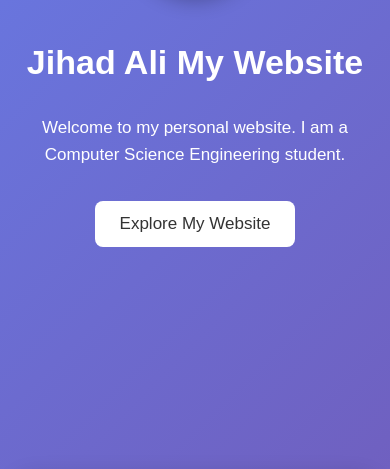
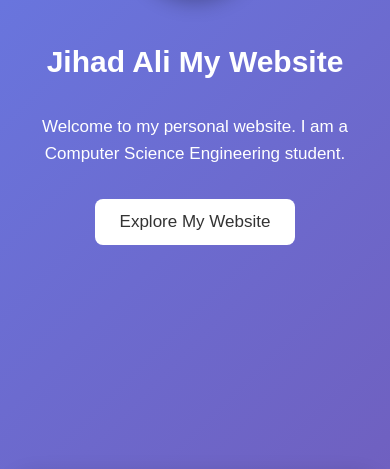
Before and after one commit to jihadali01cse-ship-it/My-website-, a plain HTML site: page index.html in a window 390 px wide. Shown: the part 372-841 px from the top of the page. Drawn offline with Linux system fonts and the light colour scheme.

Commit message:
Fix HTML formatting and improve styling

```diff
--- a/index.html
+++ b/index.html
@@ -68,8 +68,9 @@
         }
 
         .home h1 {
-            font-size: 48px;
+            font-size: 42px;
             margin-bottom: 15px;
+          word-break: normal;
         }
 
         .home p {
@@ -153,7 +154,8 @@
             }
 
             .home h1 {
-                font-size: 34px;
+                font-size: 30px;
+              line-height: 1.3;
             }
 
             .home p {
```
